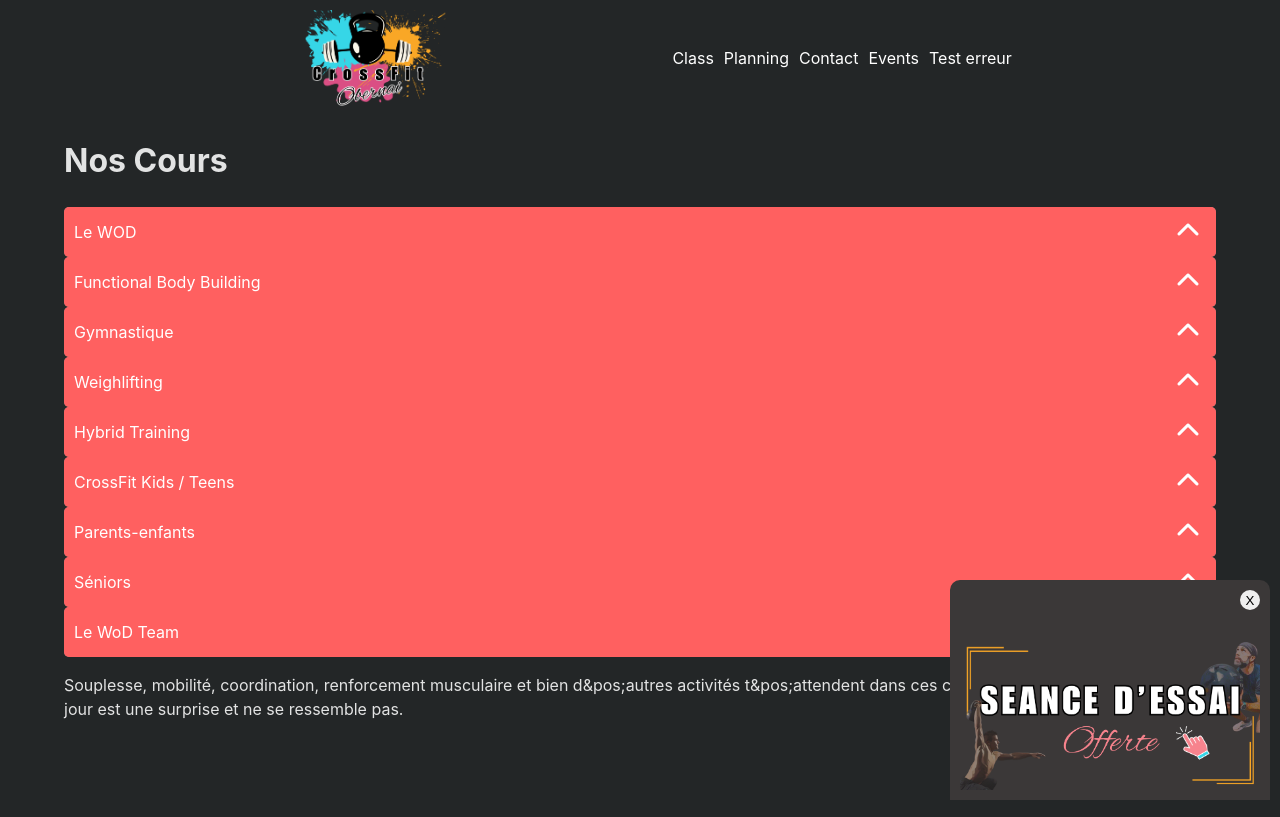
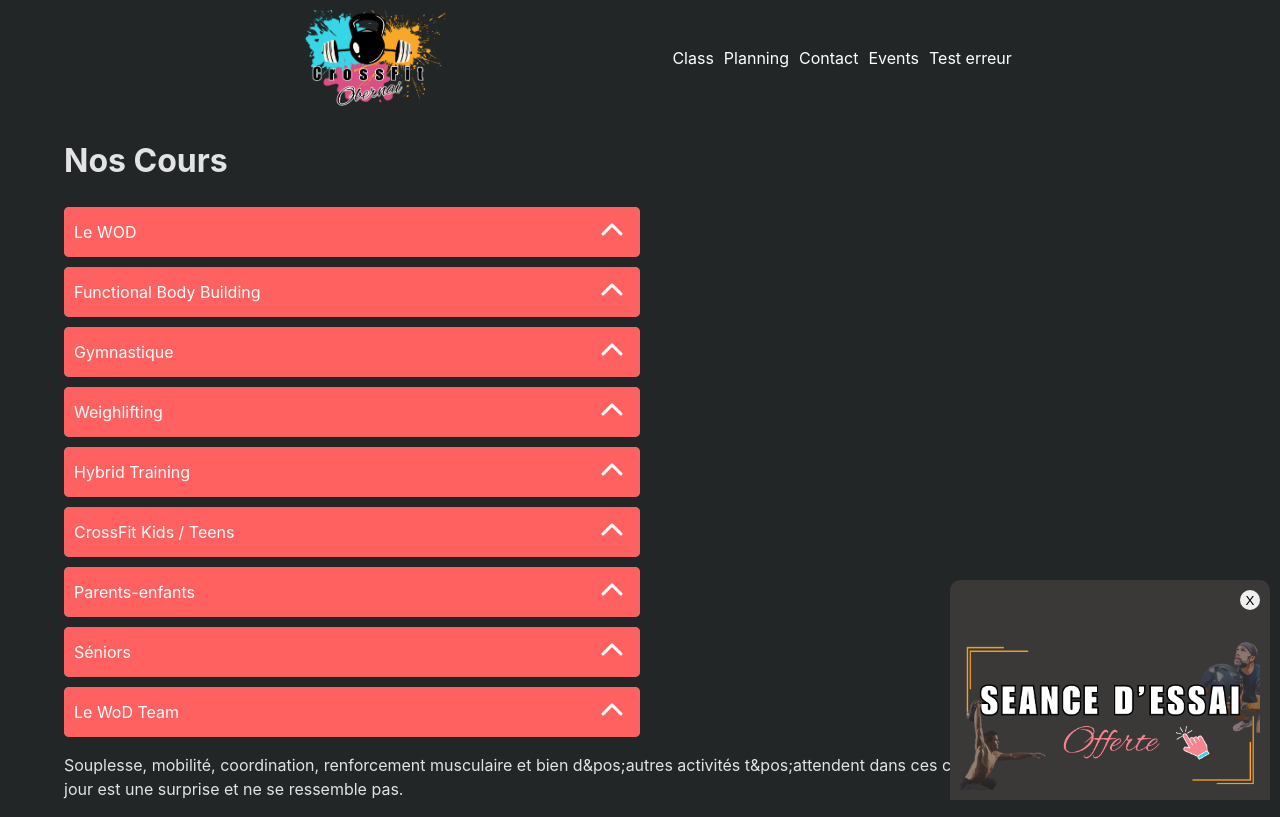
Before and after one commit to Crrux/CrossfitObernai, a React (Vite) app: page /class in a window 1280 px wide. Built offline with nearby package versions, Linux system fonts and the light colour scheme.

Commit message:
taille collapsible

```diff
--- a/src/pages/class/_class.sass
+++ b/src/pages/class/_class.sass
@@ -1,6 +1,4 @@
 #class
-    ol
-        >li
-            margin-top: 15px
-        ul
-            margin-top: 5px
+    .collapsible
+        margin-bottom: 10px
+        width: 50%
--- a/src/sass/style.css
+++ b/src/sass/style.css
@@ -21,11 +21,9 @@ header #Header_Logo {
   min-height: 2000px;
 }
 
-#class ol > li {
-  margin-top: 15px;
-}
-#class ol ul {
-  margin-top: 5px;
+#class .collapsible {
+  margin-bottom: 10px;
+  width: 50%;
 }
 
 #main_contact {
```
Also changed, not shown: 1 other file (tests, documents, lock files or other folders).
